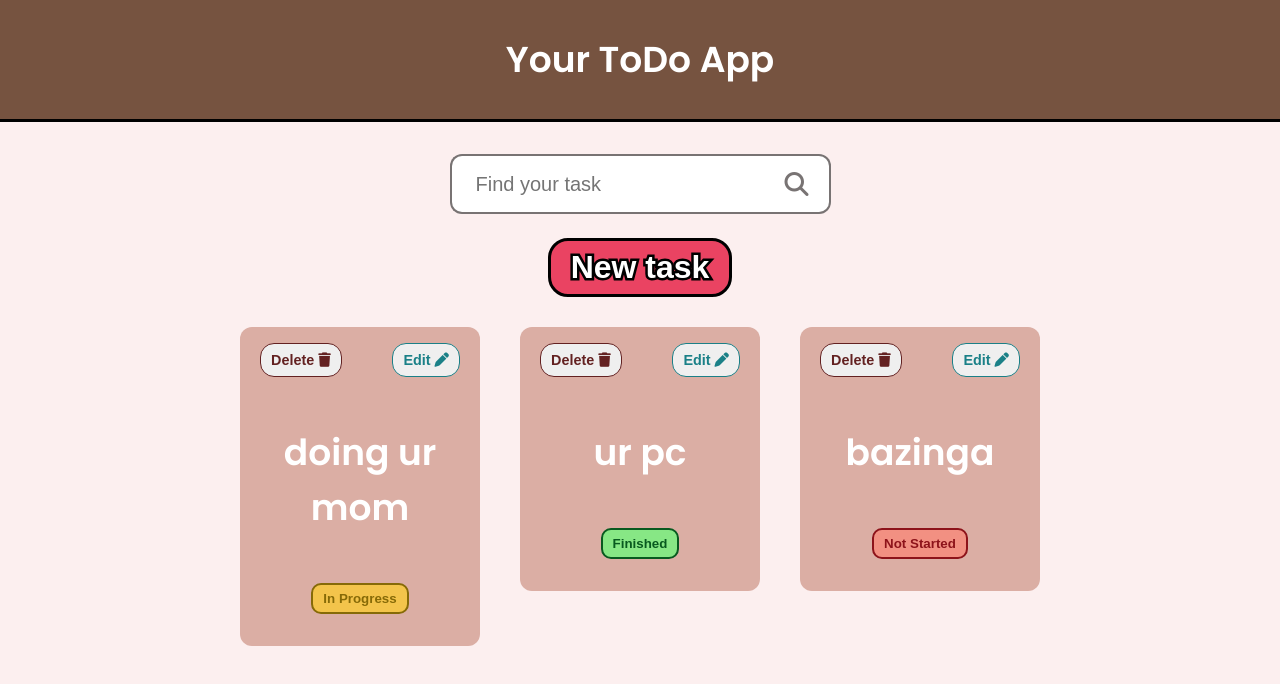
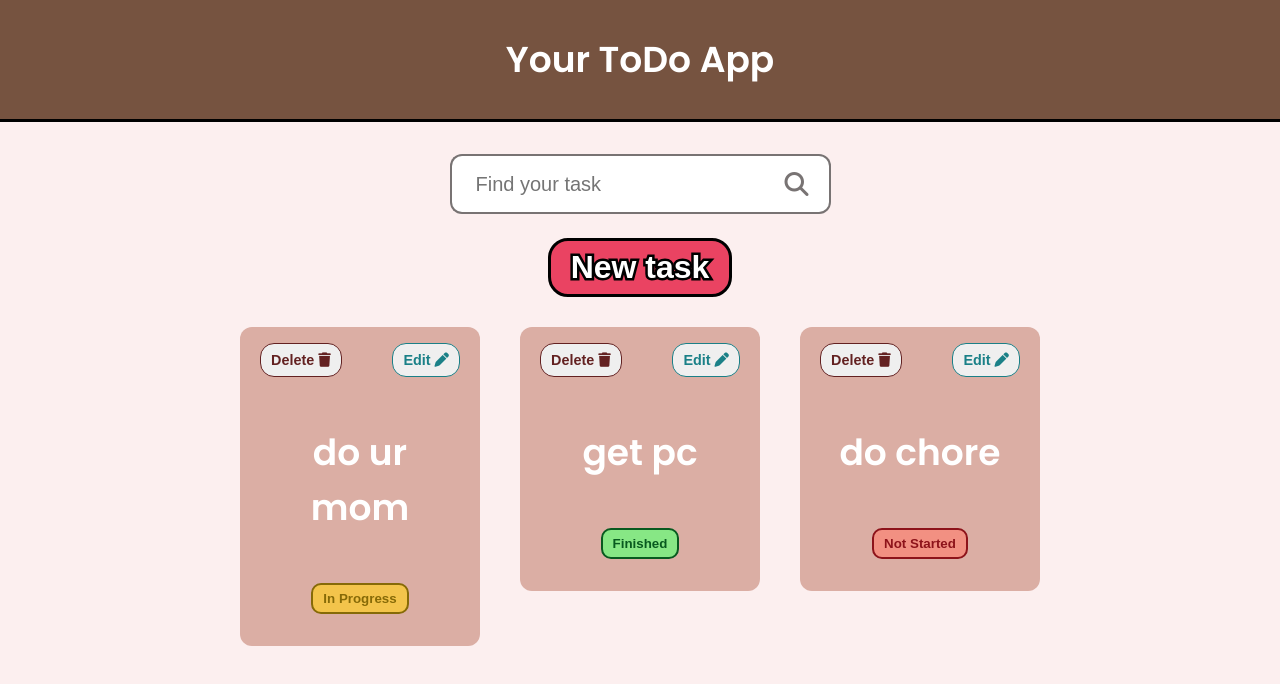
Before and after one commit to ngoinhaoto/AdvancedWebDesignExercise, a React (Create React App) app: page / in a window 1280 px wide. Shown: the top 684 px of the page. Built offline with nearby package versions, Linux system fonts and the light colour scheme.

Commit message:
finished ui

```diff
--- a/src/App.js
+++ b/src/App.js
@@ -1,4 +1,3 @@
-import logo from "./logo.svg";
 import "./App.css";
 
 import "./css/main.css";
--- a/src/components/CreatePopUp.js
+++ b/src/components/CreatePopUp.js
@@ -1,6 +1,11 @@
 import React, { useState } from "react";
 
-export default function CreatePopUp({ onClose }) {
+export default function CreatePopUp({
+  onClose,
+  newTaskName,
+  setNewTaskName,
+  onCreateTask,
+}) {
   const [isModalVisible, setModalVisible] = useState(true);
 
   const hideModal = () => {
@@ -22,9 +27,13 @@ export default function CreatePopUp({ onClose }) {
           <input
             type="text"
             placeholder="Name your task"
+            value={newTaskName}
+            onChange={(e) => setNewTaskName(e.target.value)}
             id="taskCreateField"
           />
-          <button id="taskCreateButton">Create task</button>
+          <button id="taskCreateButton" onClick={onCreateTask}>
+            Create task
+          </button>
         </div>
       </div>
     </div>
--- a/src/components/EditPopUp.js
+++ b/src/components/EditPopUp.js
@@ -1,7 +1,7 @@
 import React, { useState } from "react";
 
 export default function EditPopUp({ onClose }) {
-  const [isModalVisible, setModalVisible] = useState(true);
+  const [isModalVisible] = useState(true);
 
   const hideModal = () => {
     // setModalVisible(false);
--- a/src/components/SearchBar.js
+++ b/src/components/SearchBar.js
@@ -1,7 +1,16 @@
-export default function SearchBar() {
+export default function SearchBar({ setSearchText }) {
+  const handleInputChange = (event) => {
+    setSearchText(event.target.value);
+  };
+
   return (
     <div className="searchWrapper">
-      <input type="text" id="textInput" placeholder="Find your task" />
+      <input
+        type="text"
+        id="textInput"
+        placeholder="Find your task"
+        onChange={handleInputChange}
+      />
       <div className="input-group-append">
         <i className="fas fa-search search-icon" id="searchIcon"></i>
       </div>
--- a/src/components/Task.js
+++ b/src/components/Task.js
@@ -1,4 +1,21 @@
+import React, { useState } from "react";
+
 export default function Task({ taskName, taskStatus, setEditPopUpVisible }) {
+  const [currentStatus, setCurrentStatus] = useState(taskStatus);
+
+  const handleStatusClick = () => {
+    let newStatus;
+    if (currentStatus === "not-started") {
+      newStatus = "in-progress";
+    } else if (currentStatus === "in-progress") {
+      newStatus = "finished";
+    } else {
+      newStatus = "not-started";
+    }
+
+    setCurrentStatus(newStatus);
+    // updateTaskStatus(taskName, newStatus); // remember to use API in this function
+  };
   return (
     <div className="task-wrapper">
       <div className="task-card">
@@ -14,14 +31,15 @@ export default function Task({ taskName, taskStatus, setEditPopUpVisible }) {
           </button>{" "}
         </div>
         <div className="task-body-name">{taskName}</div>
-        <button className={`custom-button ${taskStatus}`}>
-          {taskStatus === "in-progress"
+        <button
+          className={`custom-button ${currentStatus}`}
+          onClick={handleStatusClick}
+        >
+          {currentStatus === "in-progress"
             ? "In Progress"
-            : taskStatus === "finished"
+            : currentStatus === "finished"
             ? "Finished"
-            : taskStatus === "not-started"
-            ? "Not Started"
-            : "Unknown Status"}
+            : "Not Started"}
         </button>{" "}
       </div>
     </div>
--- a/src/components/TaskSearchAndBody.js
+++ b/src/components/TaskSearchAndBody.js
@@ -9,13 +9,52 @@ export default function TaskSearchAndBody() {
 
   const [isEditPopUpVisible, setEditPopUpVisible] = useState(false);
 
+  const [searchText, setSearchText] = useState("");
+
+  const [newTaskName, setNewTaskName] = useState("");
+
+  const initialTasks = [
+    { id: 1, taskStatus: "in-progress", taskName: "do ur mom" },
+    { id: 2, taskStatus: "finished", taskName: "get pc" },
+    { id: 3, taskStatus: "not-started", taskName: "do chore" },
+  ];
+
+  //add setTasks, when create task using api
+  const [tasks, setTasks] = useState(initialTasks);
+
+  const handleCreateTask = () => {
+    // Validate newTaskName if necessary
+    const newTask = {
+      id: tasks.length + 1, // can replace this with fancy unique id
+      taskName: newTaskName,
+      taskStatus: "not-started",
+    };
+
+    setTasks([...tasks, newTask]); // Add the new task to the tasks state
+    setNewTaskName(""); // Clear the input field
+    setCreatePopUpVisible(false);
+  };
+
   return (
     <div className="container">
-      <TaskSearchCreate setCreatePopUpVisible={setCreatePopUpVisible} />
+      <TaskSearchCreate
+        setCreatePopUpVisible={setCreatePopUpVisible}
+        setSearchText={setSearchText}
+      />
 
-      <TaskTable setEditPopUpVisible={setEditPopUpVisible} />
+      <TaskTable
+        setEditPopUpVisible={setEditPopUpVisible}
+        searchText={searchText}
+        tasks={tasks}
+      />
+
       {isCreatePopUpVisible && (
-        <CreatePopUp onClose={() => setCreatePopUpVisible(false)} />
+        <CreatePopUp
+          onClose={() => setCreatePopUpVisible(false)}
+          newTaskName={newTaskName} // Pass the state as a prop
+          setNewTaskName={setNewTaskName} // Pass the function as a prop
+          onCreateTask={handleCreateTask} // Pass the function as a prop
+        />
       )}
 
       {isEditPopUpVisible && (
--- a/src/components/TaskSearchCreate.js
+++ b/src/components/TaskSearchCreate.js
@@ -1,14 +1,17 @@
-import React, { useState } from "react";
+// import React, { useState } from "react";
 import SearchBar from "./SearchBar";
 
-export default function TaskSearchCreate({ setCreatePopUpVisible }) {
+export default function TaskSearchCreate({
+  setCreatePopUpVisible,
+  setSearchText,
+}) {
   const handleNewTaskClick = () => {
     setCreatePopUpVisible(true);
   };
 
   return (
     <div className="taskSearchCreateWrapper">
-      <SearchBar />
+      <SearchBar setSearchText={setSearchText} />
 
       <button id="newTask" className="new-task" onClick={handleNewTaskClick}>
         New task
--- a/src/components/TaskTable.js
+++ b/src/components/TaskTable.js
@@ -1,23 +1,20 @@
 import Task from "./Task";
 
-export default function TaskTable({ setEditPopUpVisible }) {
+export default function TaskTable({ setEditPopUpVisible, tasks, searchText }) {
+  const filteredTasks = tasks.filter((task) =>
+    task.taskName.toLowerCase().includes(searchText.toLowerCase())
+  );
+
   return (
     <div className="task-container">
-      <Task
-        taskStatus={"in-progress"}
-        taskName={"doing ur mom"}
-        setEditPopUpVisible={setEditPopUpVisible}
-      />
-      <Task
-        taskStatus={"finished"}
-        taskName={"ur pc"}
-        setEditPopUpVisible={setEditPopUpVisible}
-      />
-      <Task
-        taskStatus={"not-started"}
-        taskName={"bazinga"}
-        setEditPopUpVisible={setEditPopUpVisible}
-      />
+      {filteredTasks.map((task) => (
+        <Task
+          key={task.id}
+          taskStatus={task.taskStatus}
+          taskName={task.taskName}
+          setEditPopUpVisible={setEditPopUpVisible}
+        />
+      ))}
     </div>
   );
 }
```
